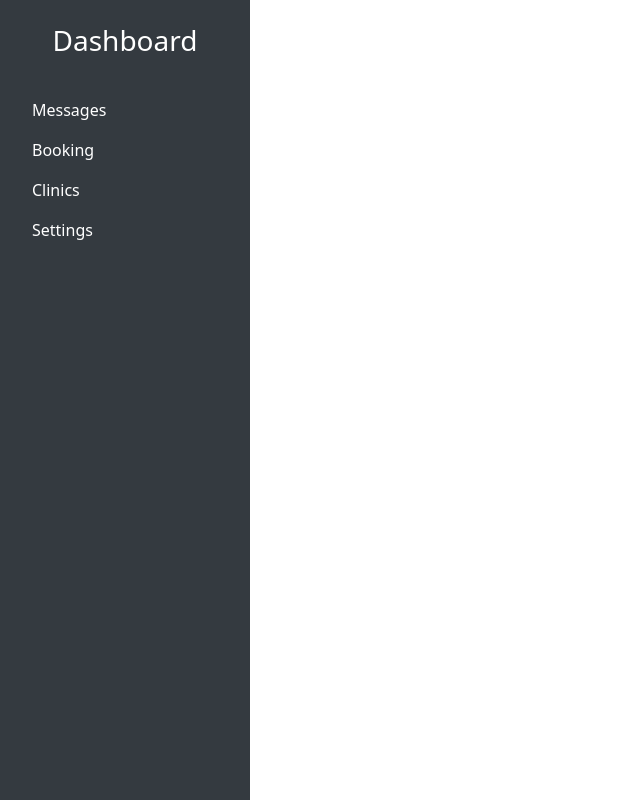
After one commit to poisontears69/healthconnectfinal, a PHP site: page /dashboard.php in a window 1280 px wide. The commit adds this page. Shown: the whole page, without its empty margins (0-640 px from the left). Run offline with PHP 8.4, Linux system fonts and the light colour scheme; some libraries are stand-ins or nearby versions.

Commit message:
added bases 2

```diff
--- /dev/null
+++ b/bookings.php
@@ -0,0 +1,5 @@
+<?php include 'sidebar.php'; ?>
+<div class="content">
+    <h2>Booking</h2>
+    <p>Manage patient bookings and appointments here.</p>
+</div>
--- /dev/null
+++ b/clinics.php
@@ -0,0 +1,5 @@
+<?php include 'sidebar.php'; ?>
+<div class="content">
+    <h2>Clinics</h2>
+    <p>Manage and view your clinics here.</p>
+</div>
--- /dev/null
+++ b/dashboard.php
@@ -0,0 +1,21 @@
+<!DOCTYPE html>
+<html lang="en">
+<head>
+    <meta charset="UTF-8">
+    <meta name="viewport" content="width=device-width, initial-scale=1.0">
+    <title>Page Title</title>
+    <!-- Bootstrap 5 CSS -->
+    <link href="https://cdn.jsdelivr.net/npm/bootstrap@5.3.0/dist/css/bootstrap.min.css" rel="stylesheet">
+    <!-- Custom CSS -->
+    <link rel="stylesheet" href="style.css">
+</head>
+<body>
+    <?php include 'sidebar.php'; ?>
+    <div class="content">
+        <!-- Page content here -->
+    </div>
+    <!-- Bootstrap 5 JS and Icons -->
+    <script src="https://cdn.jsdelivr.net/npm/bootstrap@5.3.0/dist/js/bootstrap.bundle.min.js"></script>
+    <script src="https://cdn.jsdelivr.net/npm/bootstrap-icons/font/bootstrap-icons.js"></script>
+</body>
+</html>
--- a/index.php
+++ b/index.php
@@ -67,7 +67,7 @@
                 </ul>
                 <div class="d-flex">
                     <a href="login.php" class="btn btn-outline-light me-2">Login</a>
-                    <a href="signup.php" class="btn btn-primary">Sign Up</a>
+                    <a href="register.php" class="btn btn-primary">Sign Up</a>
                 </div>
             </div>
         </div>
--- /dev/null
+++ b/messages.php
@@ -0,0 +1,5 @@
+<?php include 'sidebar.php'; ?>
+<div class="content">
+    <h2>Messages</h2>
+    <p>Here you can view and manage your messages.</p>
+</div>
--- /dev/null
+++ b/settings.php
@@ -0,0 +1,5 @@
+<?php include 'sidebar.php'; ?>
+<div class="content">
+    <h2>Settings</h2>
+    <p>Update your account and dashboard preferences here.</p>
+</div>
--- /dev/null
+++ b/sidebar.php
@@ -0,0 +1,55 @@
+<style>
+    body {
+    height: 100vh;
+    overflow: hidden;
+}
+
+.sidebar {
+    height: 100vh;
+    width: 250px;
+    position: fixed;
+    background-color: #343a40;
+    color: white;
+    transition: all 0.3s ease;
+}
+
+.sidebar .nav-link {
+    color: white;
+}
+
+.sidebar .nav-link:hover {
+    background-color: #495057;
+}
+
+.content {
+    margin-left: 250px;
+    padding: 20px;
+}
+</style>
+<div class="sidebar">
+    <div class="py-4 text-center">
+        <h3>Dashboard</h3>
+    </div>
+    <ul class="nav flex-column px-2">
+        <li class="nav-item">
+            <a class="nav-link" href="messages.php">
+                <i class="bi bi-chat-dots me-2"></i> Messages
+            </a>
+        </li>
+        <li class="nav-item">
+            <a class="nav-link" href="bookings.php">
+                <i class="bi bi-calendar-check me-2"></i> Booking
+            </a>
+        </li>
+        <li class="nav-item">
+            <a class="nav-link" href="clinics.php">
+                <i class="bi bi-house-heart me-2"></i> Clinics
+            </a>
+        </li>
+        <li class="nav-item">
+            <a class="nav-link" href="settings.php">
+                <i class="bi bi-gear me-2"></i> Settings
+            </a>
+        </li>
+    </ul>
+</div>
--- a/style.css
+++ b/style.css
@@ -21,3 +21,30 @@
         border-bottom-right-radius: .3rem;
     }
 }
+
+body {
+    height: 100vh;
+    overflow: hidden;
+}
+
+.sidebar {
+    height: 100vh;
+    width: 250px;
+    position: fixed;
+    background-color: #343a40;
+    color: white;
+    transition: all 0.3s ease;
+}
+
+.sidebar .nav-link {
+    color: white;
+}
+
+.sidebar .nav-link:hover {
+    background-color: #495057;
+}
+
+.content {
+    margin-left: 250px;
+    padding: 20px;
+}
```
